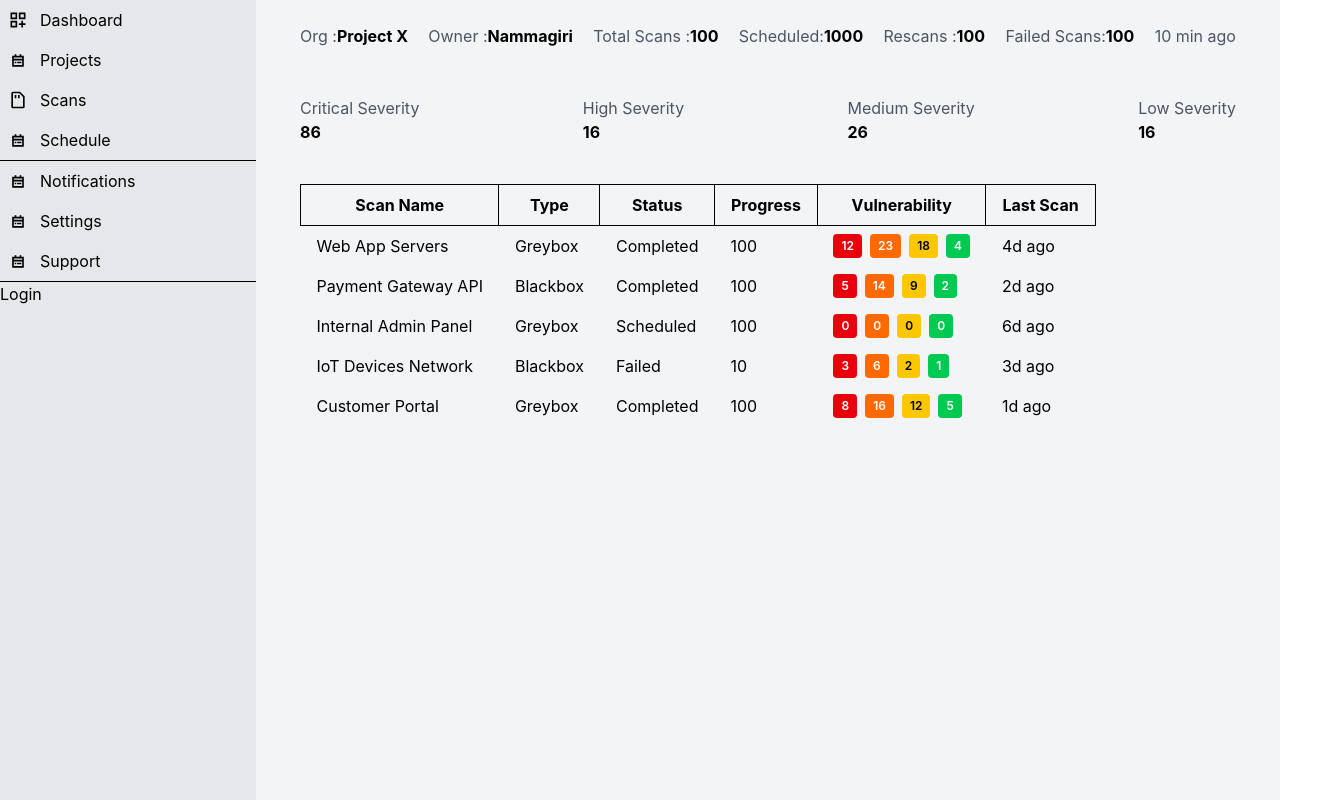
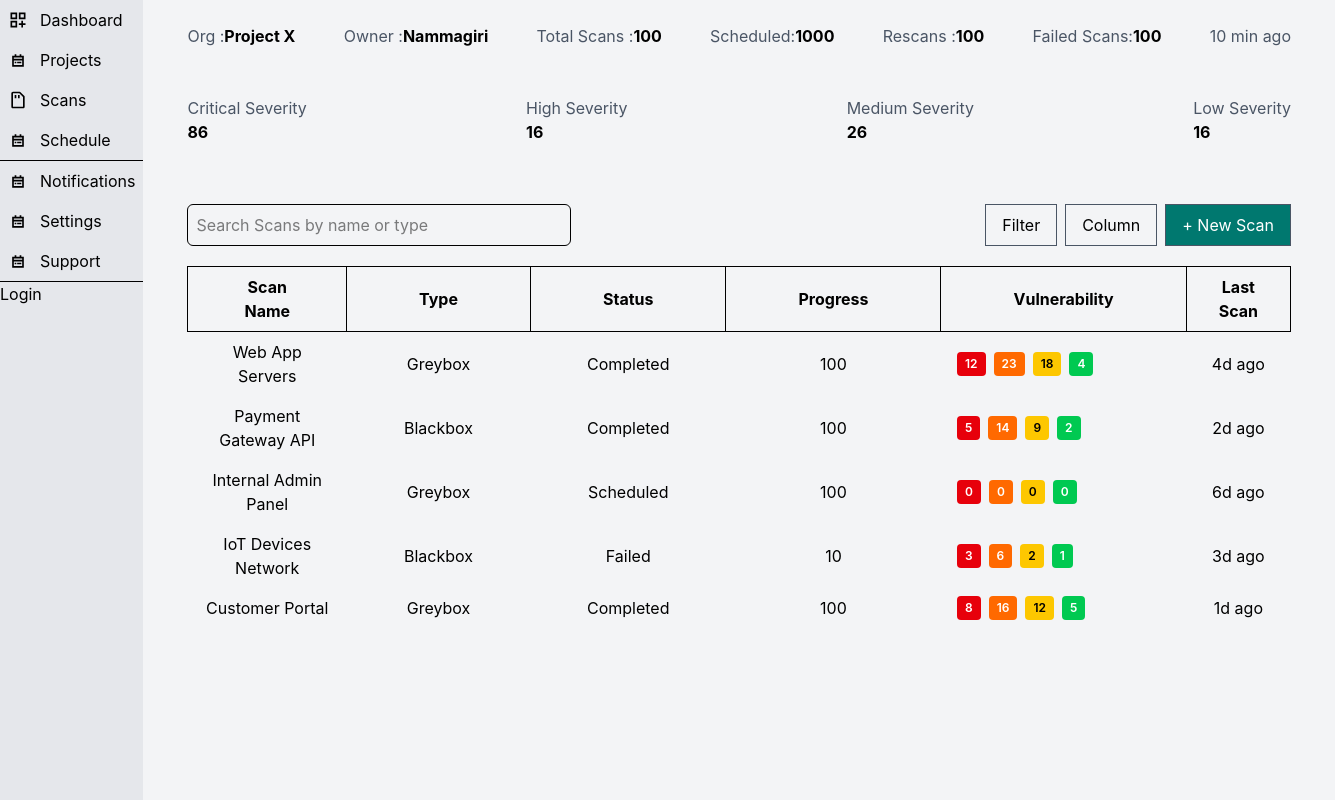
Before and after one commit to AnuragEnnippissery/fenrir-ops, a React (Vite) app: page /dashboard in a window 1280 px wide. Shown: the whole page, 1335 px wide, since content can reach past the window. Built offline with nearby package versions, Linux system fonts and the light colour scheme.

Commit message:
css added for dashboard and login

```diff
--- a/src/components/dashboard/dashboard.jsx
+++ b/src/components/dashboard/dashboard.jsx
@@ -64,27 +64,37 @@ function Dashboard(){
                         </div>
                     </article>
                 </section>
-                <section className="px-5 mt-10">
+                <section className="px-5 mt-10 ">
+                    <article className="flex justify-between py-5">
+                        <div >
+                            <input type="text" placeholder="Search Scans by name or type" className="w-full md:w-96 border p-2 rounded-md"/>
+                        </div>
+                        <div className="flex justify-around gap-2">
+                            <button className="px-4 py-1 border border-gray-600">Filter </button>
+                            <button className="px-4 py-1 border border-gray-600"> Column</button>
+                            <button className="px-4 py-1 border border-gray-600 text-white bg-teal-700" > + New Scan</button>
+                        </div>
+                    </article>
                     <table border="1" cellPadding="8">
                     <thead>
                         <tr>
-                        <th className="px-4 py-2 border">Scan Name</th>
-                        <th className="px-4 py-2 border">Type </th>
-                        <th className="px-4 py-2 border">Status</th>
-                        <th className="px-4 py-2 border">Progress</th>
-                        <th className="px-4 py-2 border">Vulnerability</th>
-                        <th className="px-4 py-2 border">Last Scan</th>
+                        <th className="px-14 py-2 border">Scan Name</th>
+                        <th className="px-18 py-2 border">Type </th>
+                        <th className="px-18 py-2 border">Status</th>
+                        <th className="px-18 py-2 border">Progress</th>
+                        <th className="px-18 py-2 border">Vulnerability</th>
+                        <th className="px-8 py-2 border">Last Scan</th>
                         </tr>
                     </thead>
 
                     <tbody>
                         {scandata.map((scan) => (
                         <tr key={scan.id}>
-                            <td className="px-4 py-2 ">{scan.name}</td>
-                            <td className="px-4 py-2 ">{scan.type}</td>
-                            <td className="px-4 py-2 ">{scan.status}</td>
-                            <td className="px-4 py-2 ">{scan.progress}</td>
-                            <td className="px-4 py-2 ">
+                            <td className="px-4 py-2 text-center">{scan.name}</td>
+                            <td className="px-4 py-2 text-center">{scan.type}</td>
+                            <td className="px-4 py-2 text-center">{scan.status}</td>
+                            <td className="px-4 py-2 text-center">{scan.progress}</td>
+                            <td className="px-4 py-2 text-center">
                                 <div className="flex gap-2 flex-wrap">
                                     {Object.entries(scan.vulnerabilities).map(([level, count]) => {
                                     let colorClass = "";
@@ -97,7 +107,7 @@ function Dashboard(){
                                     return (
                                         <span
                                         key={level}
-                                        className={`px-2 py-1 text-xs rounded font-semibold ${colorClass}`}
+                                        className={`px-2 py-1 text-xs rounded font-semibold text-center ${colorClass}`}
                                         >
                                         {count}
                                         </span>
@@ -105,7 +115,7 @@ function Dashboard(){
                                     })}
                                 </div>
                             </td>
-                            <td className="px-4 py-2 ">{scan.lastScan}</td>
+                            <td className="px-4 py-2 text-center">{scan.lastScan}</td>
                         </tr>
                         ))}
                     </tbody>
--- a/src/components/home/Login.jsx
+++ b/src/components/home/Login.jsx
@@ -2,27 +2,35 @@ import { useState } from "react";
 import googleImg from "../../assets/google_img.png";
 import appleImg from "../../assets/apple_img.png";
 import metaImg from "../../assets/meta_img.png";
+import { useNavigate } from "react-router-dom";
 function Login(){
     let [fname,setFname]=useState();
     let [lname,setLname]=useState();
     let [password,setPassword]=useState();
     let[email,setEmail]=useState();
+    const navigate = useNavigate();
 
 
     return(
         <>
            {/* <main className="flex bg-teal-950 min-h-screen"> */}
-           <main className="grid grid-cols-1 md:grid-cols-2 min-h-screen bg-linear-to-br from-black via-gray-900 to-orange-500">
-                <section className="text-white  p-10 mx-3.5  flex flex-col justify-between align-center">
+           <main className="grid grid-cols-1 md:grid-cols-2  bg-linear-to-br from-black via-gray-900 to-orange-500 ">
+                <section className="text-white  p-10 mx-3.5  flex flex-col justify-center  item-center">
                     <div className="text-3xl font-bold text-white gap-8">Expert level CyberSecurity in
                          <span className="text-teal-900"> hours </span> not weeks</div>
+                    <div className="flex flex-col justify-between">
                         <div>
                             <p>What's included</p>
                             <p>Effortlessly spider and map targets to uncover hidden security flaws</p>
                             <p>Deliver high-quality , validated findings in hours , not weeks.</p>
                             <p>Generate professional , enterprise -grade security reports automatically.</p>
+                        </div>
+
+                        <div>
                             <p>Trust pilot</p>
                              <p>Rated 4.5/5 (100k+ reviews)</p>
+                        </div>
+
                     </div>
 
                 </section>
@@ -66,7 +74,7 @@ function Login(){
                             className="border p-2 rounded"
                             />
                             <p>I agree to apps term and condition and acknowledge the privacy policy</p>
-                            <button type="submit"  className="bg-[#0CC8A8] text-white p-2 rounded-full">Create Account</button>
+                            <button type="submit"  className="bg-[#0CC8A8] text-white p-2 rounded-full"  onClick={() => navigate("/dashboard")}>Create Account</button>
                             <div className="flex justify-center gap-3">
                                 <button>
                                     <img src={appleImg} alt="Apple"  />
```
Lines whose indentation alone changed are shown as unchanged.
